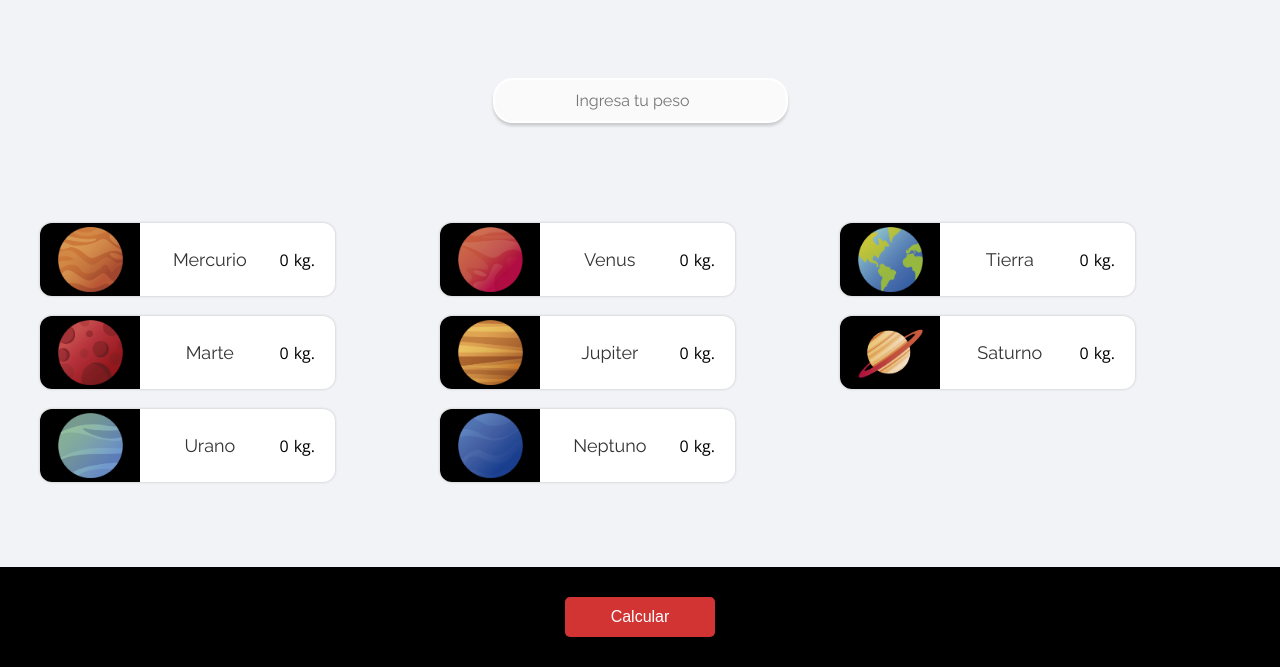
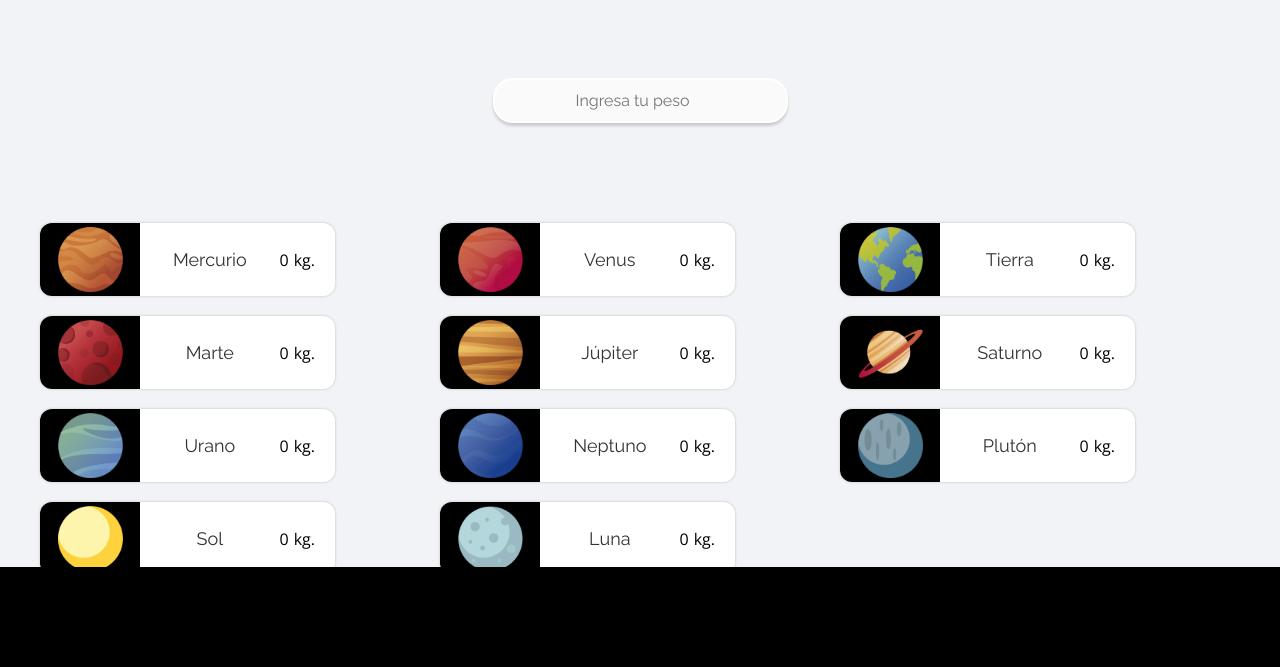
Before and after one commit to nerixdream/peso_planeta, a plain HTML site: page index.html in a window 1280 px wide. Shown: the part 133-800 px from the top of the page. Drawn offline with nearby package versions, Linux system fonts and the light colour scheme.

Commit message:
se agrego el sol luna pluton, cambios en variables y arreglos

```diff
--- a/css/style.css
+++ b/css/style.css
@@ -106,17 +106,6 @@ body {
     align-items: center;
 }
 
-.footer input {
-    width: 150px;
-    height: 40px;
-    background: #D23333;
-    border: none;
-    outline: none;
-    font-size: 16px;
-    color: #fff;
-    border-radius: 5px;
-}
-
 @media only screen and (min-width: 1000px) {
     .title h1 {
         width: 100%;
--- a/index.html
+++ b/index.html
@@ -18,9 +18,7 @@
         </div>
 
         <div class="input">
-            <form action="#" id="formulario">
-                <input type="number" min="0" max="250" required placeholder="Ingresa tu peso" id="peso-ingresado">
-            </form>
+            <input type="number" min="0" placeholder="Ingresa tu peso" id="peso-ingresado">
         </div>
 
         <div class="planetas">
@@ -82,7 +80,7 @@
                     <img src="images/05 - jupiter.png" alt="jupiter">
                 </div>
                 <div class="nombre-planeta">
-                    <span>Jupiter</span>
+                    <span>Júpiter</span>
                 </div>
                 <div class="resultado-planeta">
                     <span class="resultadoJupiter">0</span>kg.
@@ -128,11 +126,50 @@
                 </div>
             </div>
 
+
+            <div class="box-planeta">
+                <div class="img-planeta">
+                    <img src="images/pluton.png" alt="pluton">
+                </div>
+                <div class="nombre-planeta">
+                    <span>Plutón</span>
+                </div>
+                <div class="resultado-planeta">
+                    <span class="resultadoPluton">0</span>kg.
+                </div>
+            </div>
+
+
+            <div class="box-planeta">
+                <div class="img-planeta">
+                    <img src="images/sol.png" alt="sol">
+                </div>
+                <div class="nombre-planeta">
+                    <span>Sol</span>
+                </div>
+                <div class="resultado-planeta">
+                    <span class="resultadoSol">0</span>kg.
+                </div>
+            </div>
+
+
+            <div class="box-planeta">
+                <div class="img-planeta">
+                    <img src="images/luna.png" alt="luna">
+                </div>
+                <div class="nombre-planeta">
+                    <span>Luna</span>
+                </div>
+                <div class="resultado-planeta">
+                    <span class="resultadoLuna">0</span>kg.
+                </div>
+            </div>
+
         </div>
     </div>
 
     <div class="footer">
-        <input type="submit" value="Calcular" id="calcular">
+
     </div>
 
 
--- a/js/app.js
+++ b/js/app.js
@@ -1,5 +1,4 @@
 const pesoIngresado = document.getElementById('peso-ingresado');
-const botonCalcular = document.getElementById('calcular');
 const res_Mercurio = document.querySelector('.resultadoMercurio');
 const res_Venus = document.querySelector('.resultadoVenus');
 const res_Tierra = document.querySelector('.resultadoTierra');
@@ -8,15 +7,12 @@ const res_Jupiter = document.querySelector('.resultadoJupiter');
 const res_Saturno = document.querySelector('.resultadoSaturno');
 const res_Urano = document.querySelector('.resultadoUrano');
 const res_Neptuno = document.querySelector('.resultadoNeptuno');
-const resultados = [res_Mercurio, res_Venus, res_Tierra, res_Marte, res_Jupiter, res_Saturno, res_Urano, res_Neptuno];
+const res_Pluton = document.querySelector('.resultadoPluton');
+const res_Sol = document.querySelector('.resultadoSol');
+const res_Luna = document.querySelector('.resultadoLuna');
+const resultados = [res_Mercurio, res_Venus, res_Tierra, res_Marte, res_Jupiter, res_Saturno, res_Urano, res_Neptuno, res_Pluton, res_Sol, res_Luna];
 
-(() => {
-    document.getElementById('formulario').addEventListener('submit', calcularPeso);
-    botonCalcular.addEventListener('click', calcularPeso);
-})();
-
-function calcularPeso(e) {
-    e.preventDefault();
+pesoIngresado.addEventListener('keyup', () => {
     const g_Mercurio = 3.7,
         g_Venus = 8.87,
         g_Tierra = 9.807,
@@ -24,13 +20,15 @@ function calcularPeso(e) {
         g_Jupiter = 24.79,
         g_Saturno = 10.44,
         g_Urano = 8.87,
-        g_Neptuno = 11.15;
+        g_Neptuno = 11.15,
+        g_Pluton = 0.6,
+        g_Sol = 274,
+        g_Luna = 1.62;
 
-    const gravedad = [g_Mercurio, g_Venus, g_Tierra, g_Marte, g_Jupiter, g_Saturno, g_Urano, g_Neptuno];
+    const gravedad = [g_Mercurio, g_Venus, g_Tierra, g_Marte, g_Jupiter, g_Saturno, g_Urano, g_Neptuno, g_Pluton, g_Sol, g_Luna];
 
     for (let i = 0; i < gravedad.length; i++) {
-        // calculo = pesoIngresado.value * gravedad[i];
         calculo = (pesoIngresado.value * gravedad[i]) / g_Tierra;
         resultados[i].innerHTML = calculo.toFixed();
     }
-}
+});
```
Also changed, not shown: images/luna.png (added), images/pluton.png (added), images/sol.png (added).
